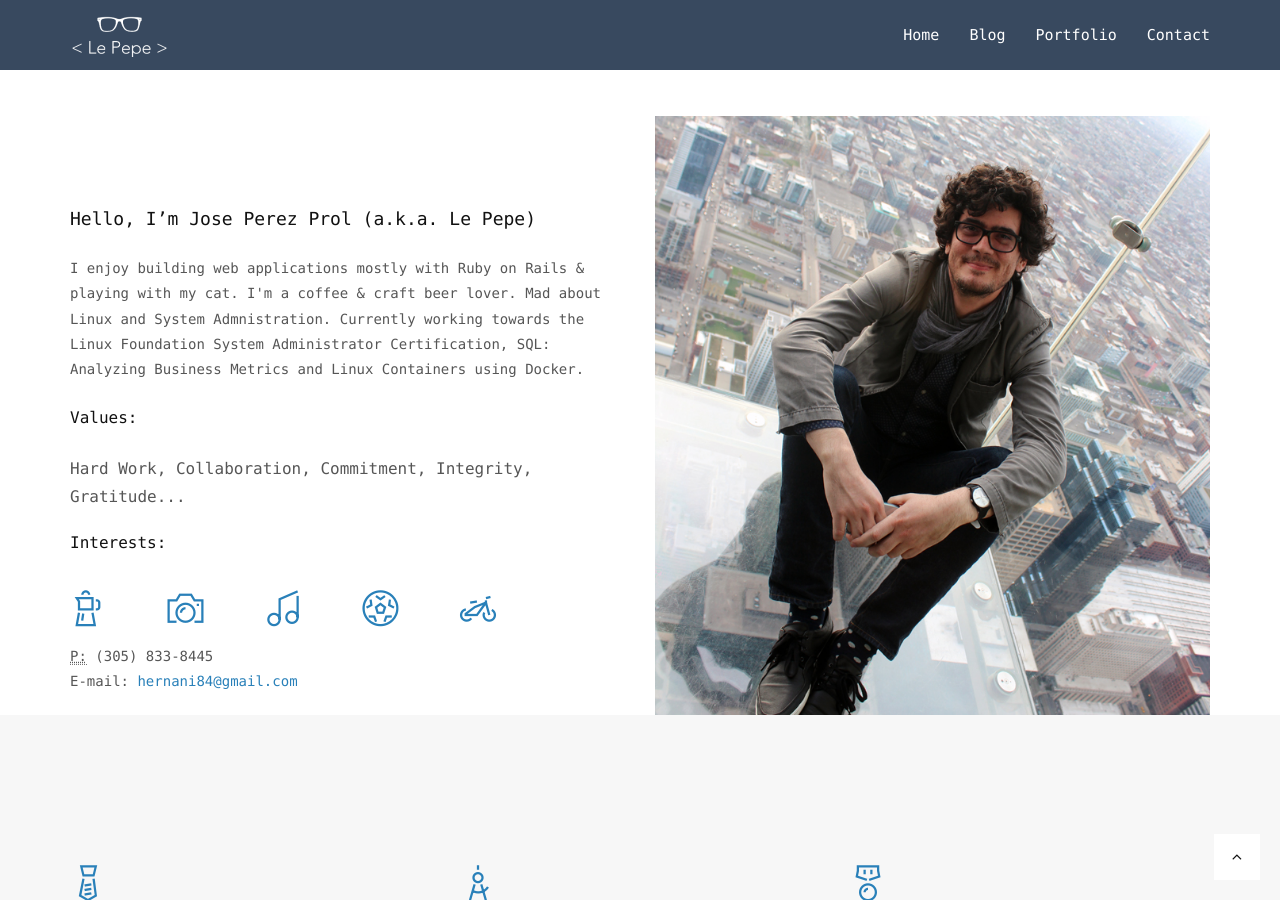
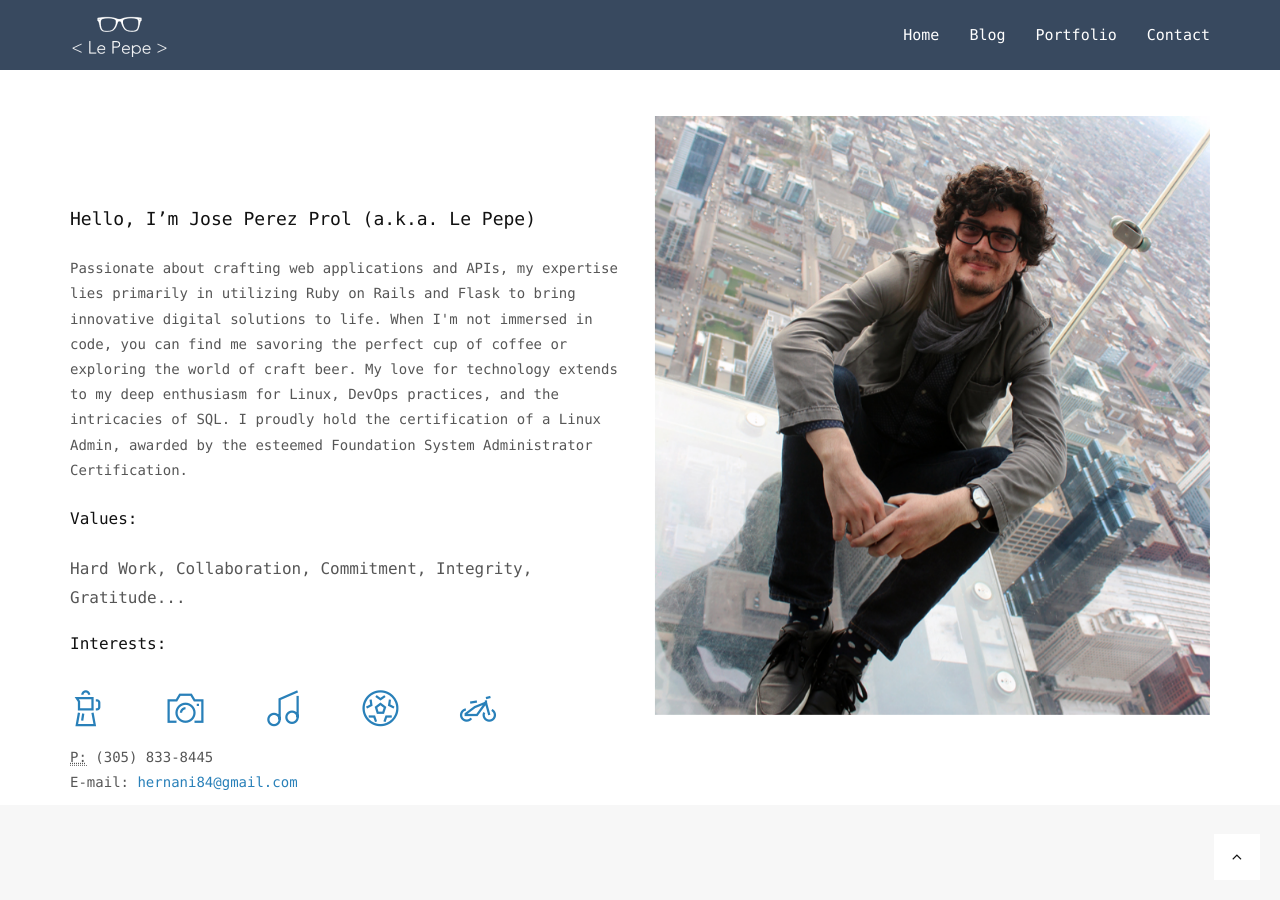
Before and after one commit to lepepe/lepepe.github.io, a Jekyll site: the page built from index.html, in a window 1280 px wide and 900 px high, scrolled down 1048 px. Built offline with Jekyll 4.4.1, drawn with Linux system fonts in a browser that asks for light colours; some of the changed text lies outside the part shown.

```diff
--- a/_config.yml
+++ b/_config.yml
@@ -10,10 +10,13 @@ title: Jose Perez Prol (a.k.a. Le Pepe)
 email: hernani84@gmail.com
 phone: (305) 833-8445
 description: > # this means to ignore newlines until "baseurl:"
-  I enjoy building web applications mostly with Ruby on Rails & playing with my cat.
-  I'm a coffee & craft beer lover. Mad about Linux and System Admnistration.
-  Currently working towards the Linux Foundation System Administrator Certification, SQL:
-  Analyzing Business Metrics and Linux Containers using Docker.
+  Passionate about crafting web applications and APIs, my expertise lies primarily in utilizing Ruby on Rails and Flask
+  to bring innovative digital solutions to life.
+
+  When I'm not immersed in code, you can find me savoring the perfect cup of coffee or exploring the world of craft beer.
+  My love for technology extends to my deep enthusiasm for Linux, DevOps practices, and the intricacies of SQL.
+
+  I proudly hold the certification of a Linux Admin, awarded by the esteemed Foundation System Administrator Certification.
 baseurl: "" # the subpath of your site, e.g. /blog
 url: "http://lepepe.github.io/" # the base hostname & protocol for your site
 
--- a/_includes/blog.html
+++ b/_includes/blog.html
@@ -2,7 +2,9 @@
   <div class="hero-caption">
     <div class="hero-text">
       <h1 class="hero-title m-t-70">Welcome to my Blog</h1>
-      <p class="home-lead m-t-40">Where I share my own compilation of topics about Ruby on Rails, <br>Linux containers, virtual development environments and sysadmin.</p>
+      <p class="home-lead m-t-40">
+      A Blog on Ruby on Rails, Python, Linux, DevOps, SQL Server and More.<br>
+      — Where Technology Meets Craft Beer and Coffee.
     </div>
   </div>
 </section>
--- a/_includes/portfolio.html
+++ b/_includes/portfolio.html
@@ -3,7 +3,8 @@
     <div class="row">
       <div class="col-sm-8 col-sm-offset-2 wow fadeInUp">
         <h2 class="module-title">Creative Portfolio Showcase</h2>
-        <h3 class="module-subtitle">Even the all-powerful Pointing has no control about the blind texts it is an almost unorthographic life One day however a small line of blind text by the name of decided to leave.</h3>
+        <h3 class="module-subtitle">
+          I'm dedicated to crafting exceptional web applications and APIs, with a strong passion for technology and a commitment to delivering top-notch solutions.
       </div>
     </div>
   </div>
--- a/_includes/resume.html
+++ b/_includes/resume.html
@@ -9,16 +9,18 @@
 					</div>
 					<h3 class="profile-title">Experience</h3>
 					<hr class="divider divider-gross m-b-30">
-
 					<div class="profile-content">
-						<h6>Webmaster & Sysadmin</h6>
-						<p>@ Vertilux, Ltd.</p>
+						<h6>Database Develoepr</h6>
+						<p>WebstauranStore</p>
+					</div>
+					<div class="profile-content">
+						<h6>Web Developer & Sysadmin</h6>
+						<p>Vertilux, Ltd.</p>
 					</div>
 					<div class="profile-content">
 						<h6>Co-Founder/Developer</h6>
 						<p>
-							@ FavumStudio<br>
-							@ BonKreator</p>
+							@ Roast n' Roll
 					</div>
 				</div>
 			</div>
@@ -59,15 +61,22 @@
 
 					<h6 class="progress-title">SQL</h6>
 					<div class="progress">
-						<div class="progress-bar progress-bar-def" aria-valuenow="70" role="progressbar" aria-valuemin="0" aria-valuemax="100" style="width: 70%;">
-							<span><span class="progress-value">70</span>%</span>
+						<div class="progress-bar progress-bar-def" aria-valuenow="70" role="progressbar" aria-valuemin="0" aria-valuemax="100" style="width: 90%;">
+							<span><span class="progress-value">90</span>%</span>
 						</div>
 					</div>
 
 					<h6 class="progress-title">Ruby on Rails</h6>
 					<div class="progress">
-						<div class="progress-bar progress-bar-def" aria-valuenow="95" role="progressbar" aria-valuemin="0" aria-valuemax="100" style="width: 95%;">
-							<span><span class="progress-value">95</span>%</span>
+						<div class="progress-bar progress-bar-def" aria-valuenow="95" role="progressbar" aria-valuemin="0" aria-valuemax="100" style="width: 90%;">
+							<span><span class="progress-value">90</span>%</span>
+						</div>
+					</div>
+
+					<h6 class="progress-title">Python</h6>
+					<div class="progress">
+						<div class="progress-bar progress-bar-def" aria-valuenow="85" role="progressbar" aria-valuemin="0" aria-valuemax="100" style="width: 80%;">
+							<span><span class="progress-value">80</span>%</span>
 						</div>
 					</div>
 
@@ -80,8 +89,8 @@
 
 					<h6 class="progress-title">UNIX/Linux</h6>
 					<div class="progress">
-						<div class="progress-bar progress-bar-def" aria-valuenow="90" role="progressbar" aria-valuemin="0" aria-valuemax="100" style="width: 90%;">
-							<span><span class="progress-value">90</span>%</span>
+						<div class="progress-bar progress-bar-def" aria-valuenow="90" role="progressbar" aria-valuemin="0" aria-valuemax="100" style="width: 75%;">
+							<span><span class="progress-value">75</span>%</span>
 						</div>
 					</div>
 				</div>
```
Also changed, not shown: other parts of _includes/resume.html (+1 -1 lines), Gemfile (added, +31 -0 lines), _includes/companies.html (+10 -11 lines), _includes/header.html (+7 -6 lines), Gemfile.Lock (added), _data/skills.yml (added), _data/tool_services.yml (added), _data/tools.yml (added), 1 other file.
